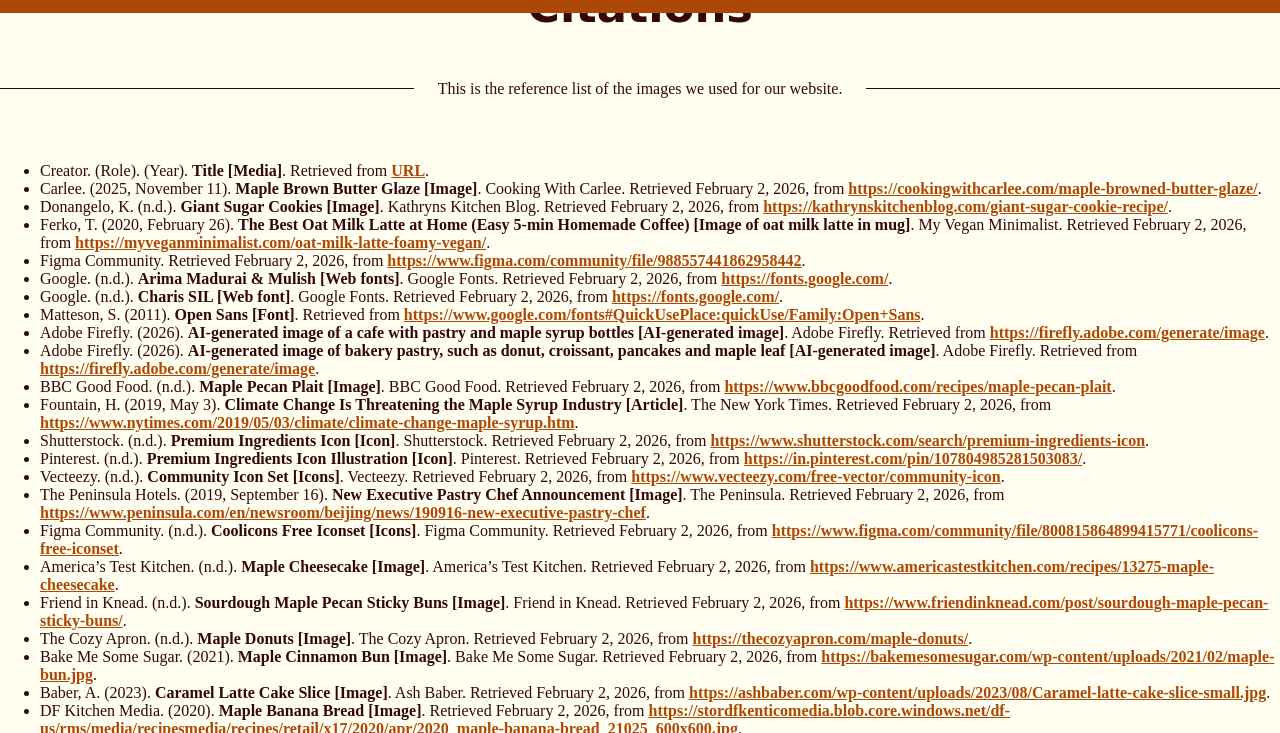
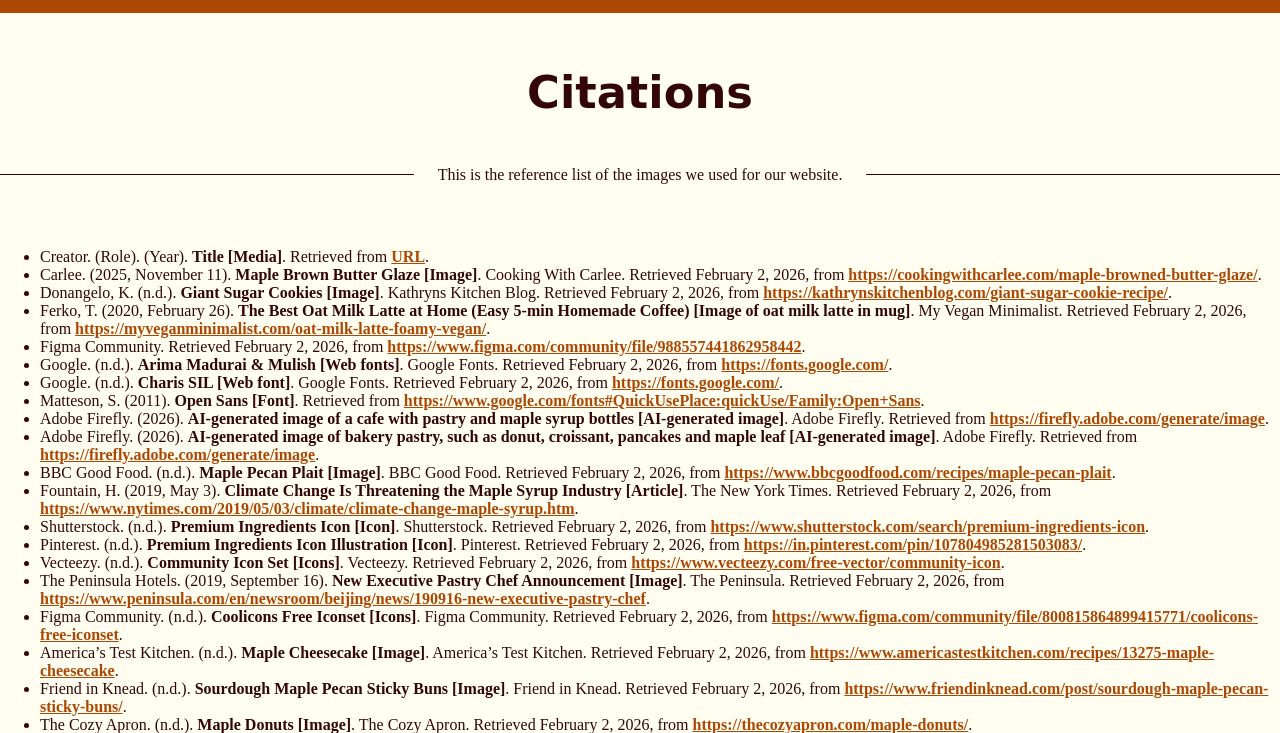
Before and after one commit to Makusa-san/iat339-p2-team3, a plain HTML site: page citations.html in a window 1280 px wide. Shown: the part 67-800 px from the top of the page. Drawn offline with Linux system fonts and the light colour scheme; a web font is replaced by a local one.

Commit message:
fixing small bug

```diff
--- a/main.css
+++ b/main.css
@@ -1684,8 +1684,12 @@
 
 /* CITATIONS PAGE */
 
+.citations {
+padding-bottom: 3rem;
+}
 .citations h1 {
-  text-align: center;
+text-align: center;
+padding-top: 6rem;
  color:#330708;
 
 }
```
